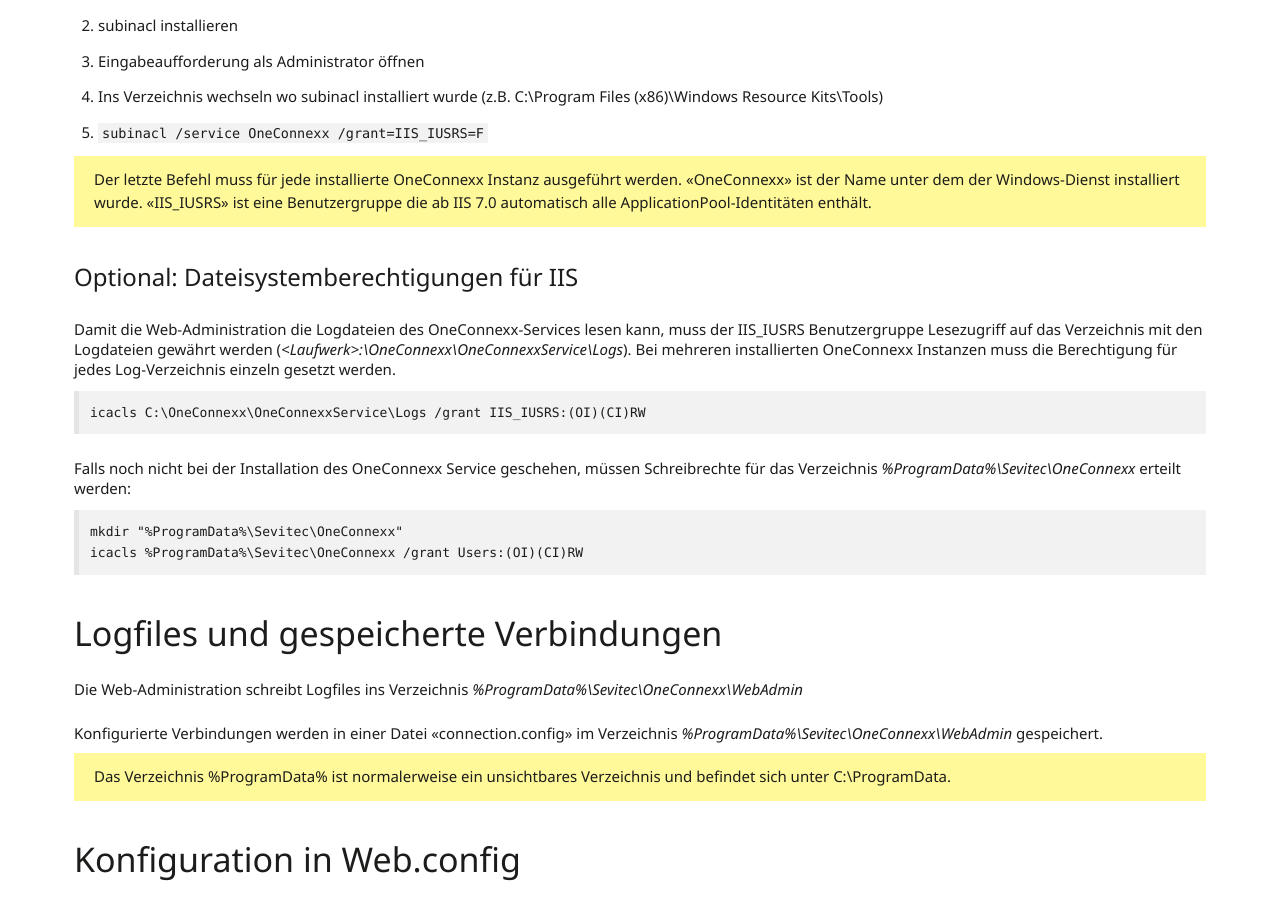
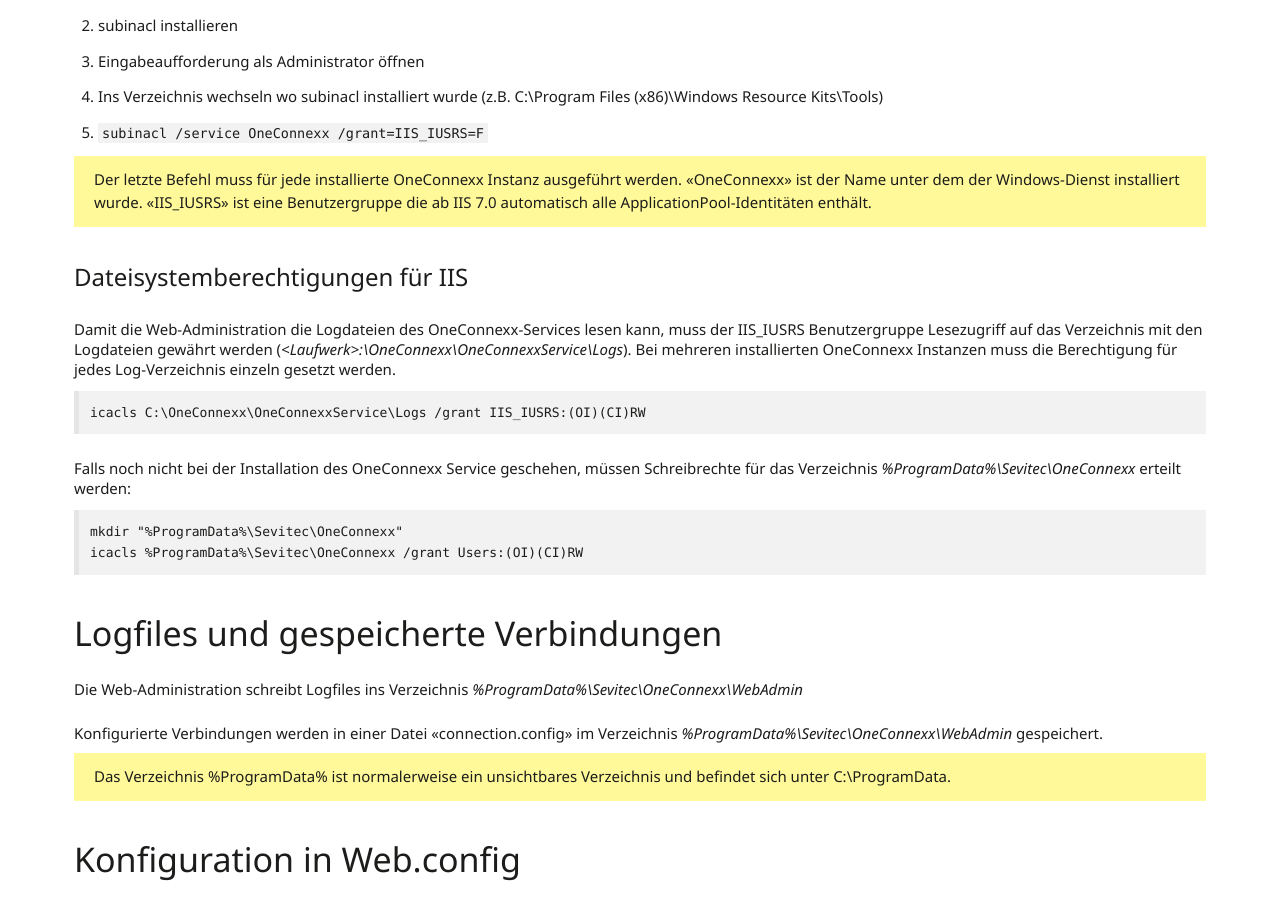
Before and after one commit to primesoft-group/oneconnexx-docs, a Jekyll site: the page built from _pages/setup/de/web.md, in a window 1280 px wide and 900 px high, scrolled down 1932 px. Built offline with Jekyll 4.4.1, drawn with Linux system fonts in a browser that asks for light colours; nearby versions of some CDN libraries; some web fonts are replaced.

Commit message:
Update web.md

```diff
--- a/_pages/setup/de/web.md
+++ b/_pages/setup/de/web.md
@@ -70,7 +70,7 @@
 
 {% include alert.html type="warning" text="Der letzte Befehl muss für jede installierte OneConnexx Instanz ausgeführt werden. «OneConnexx» ist der Name unter dem der Windows-Dienst installiert wurde. «IIS_IUSRS» ist eine Benutzergruppe die ab IIS 7.0 automatisch alle ApplicationPool-Identitäten enthält." %}
 
-#### Optional: Dateisystemberechtigungen für IIS
+#### Dateisystemberechtigungen für IIS
 
 Damit die Web-Administration die Logdateien des OneConnexx-Services lesen kann, muss der IIS_IUSRS Benutzergruppe Lesezugriff
 auf das Verzeichnis mit den Logdateien gewährt werden (*&lt;Laufwerk&gt;:\OneConnexx\OneConnexxService\Logs*). Bei mehreren installierten OneConnexx Instanzen muss die Berechtigung für jedes Log-Verzeichnis einzeln gesetzt werden.
```
